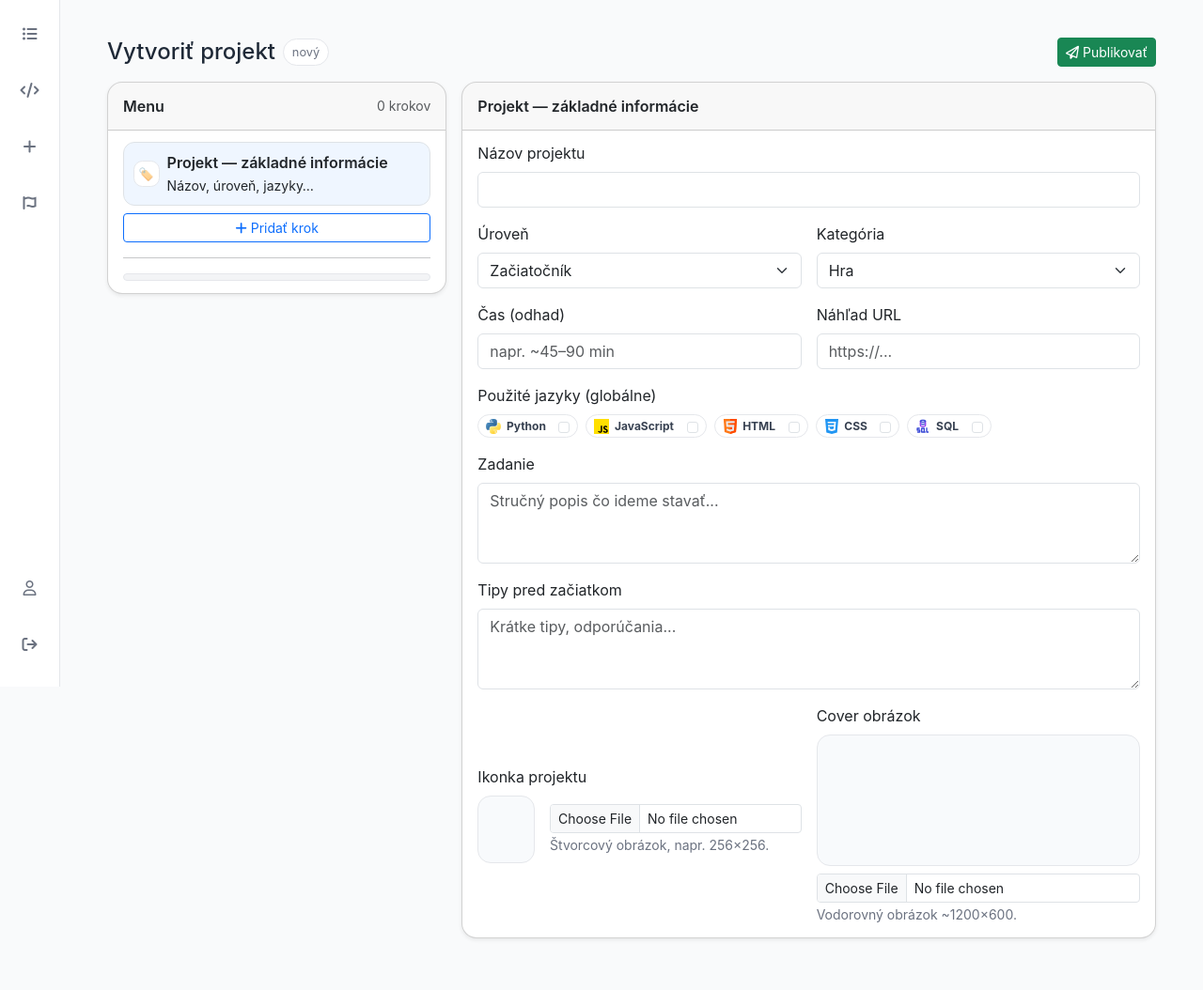
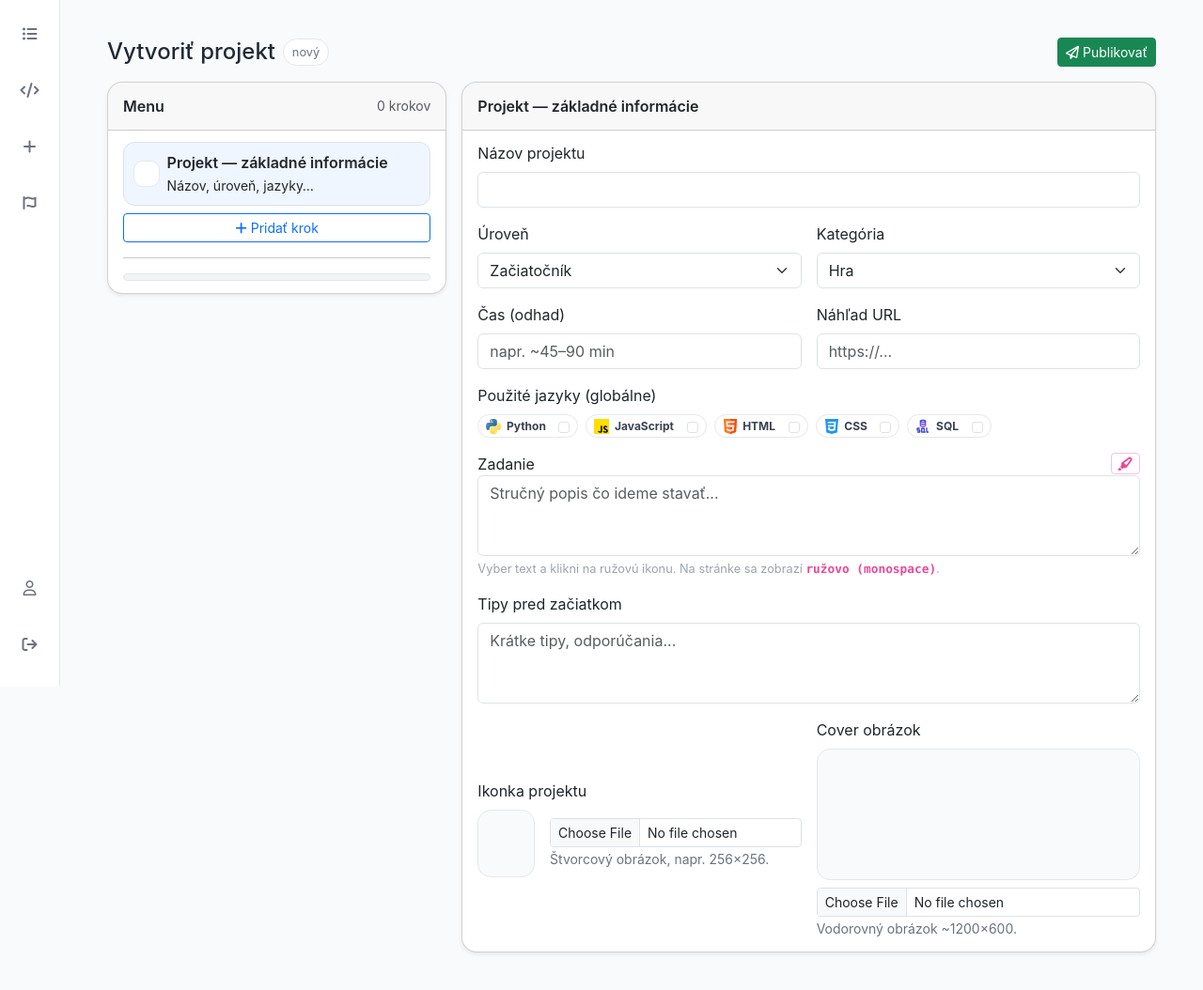
Before and after one commit to andreakollova/platforma-thenthis, a Flask app: page /projekt/vytvorit in a window 1280 px wide. Shown: the part 69-1123 px from the top of the page at 94% size. Before the commit the page ends 1071 px from the top, so only its background shows below. Run offline with Flask 3, Linux system fonts and the light colour scheme; the visitor is signed in with stand-in values (Sample User, id 1); parts of the project's set-up code (start-up, migrations or seed data) failed here and were passed over.

Commit message:
checkpoint pred cielom

```diff
--- a/templates/projekt-vytvorit.html
+++ b/templates/projekt-vytvorit.html
@@ -23,11 +23,6 @@
     border-radius:.6rem; border:1px solid #e5e7eb; background:#fff;
     font-weight:700; font-size:.8rem; color:#111827;
   }
-  /* malá miniatúra ikonky v menu pri meta položke */
-  .builder .steps .idx-img{
-    width:28px; height:28px; border-radius:.6rem;
-    border:1px solid #e5e7eb; object-fit:cover; background:#fff;
-  }
   .builder .steps .controls button { border:1px solid #e5e7eb; background:#fff; border-radius:.4rem; padding:.1rem .35rem; font-size:.75rem; }
 
   .builder .code-shell { position:relative; }
@@ -44,12 +39,28 @@
   .builder .progress-thin>i{ display:block; height:100%; width:0%; background:linear-gradient(90deg,#3b82f6,#22c55e); }
   .builder .lang-badges .badge{ background:#fff; border:1px solid #e5e7eb; color:#374151; border-radius:999px; padding:.2rem .5rem; display:inline-flex; align-items:center; gap:.35rem; }
   .builder .lang-badges .badge img{ width:16px; height:16px; }
-  .hl-kw{ color:#ec4899; font-weight:800; }
+
+  /* výstupné zvýraznenie (zobrazuje sa na detaile aj v malých náhľadoch tu) */
+  .hl-kw{
+    color:#ec4899;
+    font-weight:800;
+    font-family: ui-monospace, SFMono-Regular, Menlo, Monaco, Consolas, "Liberation Mono","Courier New", monospace;
+  }
   .builder code.inline{ background:#111827; color:#dbeafe; padding:.05rem .3rem; border-radius:.35rem; }
 
   .uploader .thumb { width:72px; height:72px; border-radius:14px; border:1px solid #e5e7eb; background:#f8fafc center/cover no-repeat; }
   .uploader .cover { width:100%; height:140px; border-radius:14px; border:1px solid #e5e7eb; background:#f8fafc center/cover no-repeat; }
   .uploader small { color:#6b7280; }
+
+  /* malé ružové ikon-tlačidlá na označenie */
+  .hl-btn{
+    padding:.2rem .4rem;
+    border:1px solid #f5c2de !important;
+    color:#ec4899 !important;
+    line-height:1;
+  }
+  .hl-btn:hover{ background:#fff0f6; }
+  .hl-btn i{ font-size:.9rem; }
 </style>
 
 <main class="builder container py-3">
@@ -141,8 +152,14 @@
               </div>
 
               <div class="col-12">
-                <label class="form-label">Zadanie</label>
+                <div class="d-flex justify-content-between align-items-center">
+                  <label class="form-label mb-0">Zadanie</label>
+                  <button type="button" class="btn btn-outline-secondary btn-sm hl-btn" id="hlAssignment" title="Zvýrazniť">
+                    <i class="fa-solid fa-highlighter"></i>
+                  </button>
+                </div>
                 <textarea id="metaAssignment" class="form-control" rows="3" placeholder="Stručný popis čo ideme stavať..."></textarea>
+                <div class="small-muted mt-1">Vyber text a klikni na ružovú ikonu. Na stránke sa zobrazí <span class="hl-kw">ružovo (monospace)</span>.</div>
               </div>
               <div class="col-12">
                 <label class="form-label">Tipy pred začiatkom</label>
@@ -205,7 +222,12 @@
             </div>
 
             <div class="mb-2">
-              <label class="form-label"><b>Popis (čo ideš spraviť)</b></label>
+              <div class="d-flex justify-content-between align-items-center">
+                <label class="form-label mb-0"><b>Popis (čo ideš spraviť)</b></label>
+                <button type="button" class="btn btn-outline-secondary btn-sm hl-btn" id="hlExplain" title="Zvýrazniť">
+                  <i class="fa-solid fa-highlighter"></i>
+                </button>
+              </div>
               <textarea id="stepExplain" class="form-control" rows="3"></textarea>
             </div>
 
@@ -213,21 +235,30 @@
               <div class="col-md-6">
                 <label class="form-label d-flex align-items-center justify-content-between">
                   <span><b>Body</b></span>
-                  <button class="btn btn-sm btn-outline-secondary" id="btnAddBullet" type="button">+ pridať</button>
+                  <button class="btn btn-sm btn-outline-secondary hl-btn" id="btnAddBullet" type="button" title="Pridať">
+                    <i class="fa-solid fa-plus"></i>
+                  </button>
                 </label>
                 <div id="bulletsBox" class="d-grid gap-2"></div>
               </div>
               <div class="col-md-6">
                 <label class="form-label d-flex align-items-center justify-content-between">
                   <span><b>Checklist</b></span>
-                  <button class="btn btn-sm btn-outline-secondary" id="btnAddCheck" type="button">+ pridať</button>
+                  <button class="btn btn-sm btn-outline-secondary hl-btn" id="btnAddCheck" type="button" title="Pridať">
+                    <i class="fa-solid fa-plus"></i>
+                  </button>
                 </label>
                 <div id="checksBox" class="d-grid gap-2"></div>
               </div>
             </div>
 
             <div class="mb-2">
-              <label class="form-label"><b>Hinty</b></label>
+              <div class="d-flex justify-content-between align-items-center">
+                <label class="form-label mb-0"><b>Hinty</b></label>
+                <button type="button" class="btn btn-outline-secondary btn-sm hl-btn" id="hlHint" title="Zvýrazniť">
+                  <i class="fa-solid fa-highlighter"></i>
+                </button>
+              </div>
               <textarea id="stepHint" class="form-control" rows="2"></textarea>
             </div>
 
@@ -273,6 +304,42 @@
   const esc = (s)=> (s??'').replace(/&/g,'&amp;').replace(/</g,'&lt;').replace(/>/g,'&gt;');
   const STATIC_BASE = "{{ url_for('static', filename='') }}";
 
+  // === zvýraznenie: vkladáme **…** (na detaile sa z toho stane <span class="hl-kw">…</span>)
+  function toggleHighlight(el){
+    const prefix = '**', suffix = '**';
+    const start = el.selectionStart ?? 0;
+    const end   = el.selectionEnd   ?? 0;
+    const v = el.value || '';
+
+    if (start === end) {
+      el.value = v.slice(0,start) + prefix + suffix + v.slice(end);
+      const pos = start + prefix.length;
+      el.focus(); el.selectionStart = el.selectionEnd = pos;
+      el.dispatchEvent(new Event('input', {bubbles:true}));
+      return;
+    }
+
+    const sel = v.slice(start, end);
+    const before = v.slice(0, start);
+    const after = v.slice(end);
+
+    if (sel.startsWith(prefix) && sel.endsWith(suffix)) {
+      const inner = sel.slice(prefix.length, sel.length - suffix.length);
+      el.value = before + inner + after;
+      el.focus(); el.selectionStart = start; el.selectionEnd = start + inner.length;
+    } else if (v.slice(Math.max(0,start-prefix.length), start) === prefix &&
+               v.slice(end, end+suffix.length) === suffix) {
+      const realStart = start - prefix.length, realEnd = end + suffix.length;
+      el.value = v.slice(0, realStart) + sel + v.slice(realEnd);
+      el.focus(); el.selectionStart = realStart; el.selectionEnd = realStart + sel.length;
+    } else {
+      el.value = before + prefix + sel + suffix + after;
+      const s2 = start + prefix.length, e2 = s2 + sel.length;
+      el.focus(); el.selectionStart = s2; el.selectionEnd = e2;
+    }
+    el.dispatchEvent(new Event('input', {bubbles:true}));
+  }
+
   const STORE_KEY = 'project_builder_db_v1';
   let meta = {
     title:'', level:'Začiatočník', category:'Hra', time:'', preview:'',
@@ -283,7 +350,7 @@
   let steps = [];    // [{title,explain,bullets[],checks[],hint,file,code,added[]}]
   let current = -1;  // -1=meta
 
-  // --- vždy začni s čistým formulárom (ak nepoužiješ ?resume=1) ---
+  // čistý štart (iba ak nie je ?resume=1)
   const url = new URL(location.href);
   const resume = url.searchParams.get('resume') === '1';
   if (!resume) localStorage.removeItem(STORE_KEY);
@@ -295,7 +362,6 @@
   const metaTime=$('#metaTime'); const metaPreview=$('#metaPreview'); const metaAssignment=$('#metaAssignment'); const metaTips=$('#metaTips');
   const langPython=$('#langPython'); const langJS=$('#langJS'); const langHTML=$('#langHTML'); const langCSS=$('#langCSS'); const langSQL=$('#langSQL');
 
-  // upload refs
   const metaIcon=$('#metaIcon'); const metaCover=$('#metaCover');
   const metaIconPreview=$('#metaIconPreview'); const metaCoverPreview=$('#metaCoverPreview');
   const metaIconPathLabel=$('#metaIconPathLabel'); const metaCoverPathLabel=$('#metaCoverPathLabel');
@@ -326,7 +392,6 @@
     metaTime.value=meta.time; metaPreview.value=meta.preview; metaAssignment.value=meta.assignment; metaTips.value=meta.tips;
     langPython.checked=!!meta.langs.Python; langJS.checked=!!meta.langs.JavaScript; langHTML.checked=!!meta.langs.HTML; langCSS.checked=!!meta.langs.CSS; langSQL.checked=!!meta.langs.SQL;
 
-    // previews for uploads
     metaIconPreview.style.backgroundImage = meta.icon_path ? `url('${STATIC_BASE}${meta.icon_path}')` : 'none';
     metaCoverPreview.style.backgroundImage = meta.cover_path ? `url('${STATIC_BASE}${meta.cover_path}')` : 'none';
     metaIconPathLabel.textContent = meta.icon_path || '';
@@ -344,11 +409,11 @@
     });
   });
 
-  // image upload helper
+  // upload helper
   async function uploadImage(file, kind){
     const fd = new FormData();
     fd.append('file', file);
-    fd.append('kind', kind); // 'icon' | 'cover'
+    fd.append('kind', kind);
     const res = await fetch("{{ url_for('api_upload_project_image') }}", {
       method:'POST', body: fd, credentials:'same-origin'
     });
@@ -356,7 +421,7 @@
     if(!res.ok || data.ok === false || !data.path){
       throw new Error(data.error || 'Upload zlyhal');
     }
-    return data.path; // relatívne k /static
+    return data.path;
   }
 
   // sidebar
@@ -364,11 +429,8 @@
     stepsList.innerHTML='';
     const metaLi=document.createElement('li');
     metaLi.className='border meta'+(current===-1?' active':'');
-    const iconHTML = meta.icon_path
-      ? `<img class="idx-img" src="${STATIC_BASE}${meta.icon_path}" alt="ikonka">`
-      : `<span class="idx">🏷️</span>`;
     metaLi.innerHTML=`
-      ${iconHTML}
+      <span class="idx" aria-hidden="true"></span>
       <div class="title">
         <div class="fw-semibold">Projekt — základné informácie</div>
         <small>Názov, úroveň, jazyky…</small>
@@ -399,19 +461,43 @@
   // bullets/checks helpers
   function addBulletRow(text=''){
     const el=document.createElement('div'); el.className='input-group';
-    el.innerHTML=`<span class="input-group-text">•</span><input type="text" class="form-control step-md-input" value="${text.replace(/"/g,'&quot;')}"><button class="btn btn-outline-secondary" type="button">×</button>`;
-    el.querySelector('button').onclick=()=> el.remove(); bulletsBox.appendChild(el);
+    el.innerHTML=`
+      <span class="input-group-text">•</span>
+      <input type="text" class="form-control step-md-input" value="${text.replace(/"/g,'&quot;')}">
+      <button class="btn btn-outline-secondary hl-btn" type="button" data-role="hl" title="Zvýrazniť">
+        <i class="fa-solid fa-highlighter"></i>
+      </button>
+      <button class="btn btn-outline-secondary" type="button" data-role="del">×</button>`;
+    const input = el.querySelector('input');
+    el.querySelector('[data-role="hl"]').onclick = ()=> toggleHighlight(input);
+    el.querySelector('[data-role="del"]').onclick = ()=> el.remove();
+    bulletsBox.appendChild(el);
   }
   function addCheckRow(text=''){
     const el=document.createElement('div'); el.className='input-group';
-    el.innerHTML=`<span class="input-group-text"><i class="fa-regular fa-square"></i></span><input type="text" class="form-control step-md-input" value="${text.replace(/"/g,'&quot;')}"><button class="btn btn-outline-secondary" type="button">×</button>`;
-    el.querySelector('button').onclick=()=> el.remove(); checksBox.appendChild(el);
+    el.innerHTML=`
+      <span class="input-group-text"><i class="fa-regular fa-square"></i></span>
+      <input type="text" class="form-control step-md-input" value="${text.replace(/"/g,'&quot;')}">
+      <button class="btn btn-outline-secondary hl-btn" type="button" data-role="hl" title="Zvýrazniť">
+        <i class="fa-solid fa-highlighter"></i>
+      </button>
+      <button class="btn btn-outline-secondary" type="button" data-role="del">×</button>`;
+    const input = el.querySelector('input');
+    el.querySelector('[data-role="hl"]').onclick = ()=> toggleHighlight(input);
+    el.querySelector('[data-role="del"]').onclick = ()=> el.remove();
+    checksBox.appendChild(el);
   }
 
   // code preview + toggles
   function renderCodePreview(){
     const lines = (stepCode.value||'').split('\n');
-    const kept = (stepAdded.value||'').split(',').map(x=>+x.trim()).filter(n=>!isNaN(n) && n>=0 && n<lines.length);
+    const kept = (stepAdded.value||'')
+      .split(',')
+      .map(x=>x.trim())
+      .filter(Boolean)
+      .map(x=>+x)
+      .filter(n=>!isNaN(n) && n>=0 && n<lines.length);
+
     stepAdded.value = kept.join(',');
     const set = new Set(kept);
     const html = lines.map((ln,i)=>`<span class="code-line ${set.has(i)?'added':''}" data-line="${i}">${esc(ln)}</span>`).join('\n');
@@ -422,7 +508,9 @@
     codePreview._handler = (e)=>{
       const s = e.target.closest('.code-line'); if(!s) return;
       s.classList.toggle('added');
-      const idxs = Array.from(codePreview.querySelectorAll('.code-line')).map((n,idx)=> n.classList.contains('added')?idx:null).filter(v=>v!==null);
+      const idxs = Array.from(codePreview.querySelectorAll('.code-line'))
+        .map((n,idx)=> n.classList.contains('added')?idx:null)
+        .filter(v=>v!==null);
       stepAdded.value = idxs.join(',');
       if (current>=0 && steps[current]) { steps[current].added = idxs; saveLocal(); }
     };
@@ -441,6 +529,7 @@
     bulletsBox.innerHTML=''; (s.bullets||[]).forEach(t=>addBulletRow(t));
     checksBox.innerHTML=''; (s.checks||[]).forEach(t=>addCheckRow(t));
 
+    // nič defaultne neoznačuj (alebo z DB)
     const linesLen = (stepCode.value||'').split('\n').length;
     const safeAdded = (s.added||[]).filter(n=> typeof n==='number' && n>=0 && n<linesLen);
     stepAdded.value = safeAdded.join(',');
@@ -488,7 +577,7 @@
       metaIconPreview.style.backgroundImage = `url('${STATIC_BASE}${path}')`;
       metaIconPathLabel.textContent = path;
       saveLocal();
-      renderStepsList(); // refresh bočného menu s ikonou
+      renderStepsList();
     }catch(err){ alert('Upload ikonky zlyhal: '+err.message); }
   });
   metaCover.addEventListener('change', async (e)=>{
@@ -511,16 +600,20 @@
   btnAddCheck.onclick = ()=> addCheckRow('');
   stepCode.addEventListener('input', renderCodePreview);
   stepFile.addEventListener('input', ()=>{ previewFileLabel.textContent = stepFile.value || '—'; });
+
+  // highlight ikonky
+  document.getElementById('hlAssignment').onclick = ()=> toggleHighlight(metaAssignment);
+  document.getElementById('hlExplain').onclick    = ()=> toggleHighlight(stepExplain);
+  document.getElementById('hlHint').onclick       = ()=> toggleHighlight(stepHint);
+
   $('#btnStepUp').onclick=()=>{ if(current>0){ const t=steps[current-1]; steps[current-1]=steps[current]; steps[current]=t; current--; saveLocal(); renderStepsList(); renderStepEditor(); } };
   $('#btnStepDown').onclick=()=>{ if(current<steps.length-1){ const t=steps[current+1]; steps[current+1]=steps[current]; steps[current]=t; current++; saveLocal(); renderStepsList(); renderStepEditor(); } };
   $('#btnStepDelete').onclick=()=>{ if(current>=0 && confirm('Vymazať tento krok?')){ steps.splice(current,1); current=Math.min(current,steps.length-1); saveLocal(); if(current===-1){ selectMeta(); } else { renderStepsList(); renderStepEditor(); } } };
 
-  // ================== PREVIEW FLOW (bez DB) ==================
-  // uloží payload do localStorage a presmeruje na projekt-html s ?preview=1
+  // PREVIEW (bez DB)
   btnPublish.addEventListener('click', () => {
     if (typeof updateMeta === 'function') updateMeta();
     if (typeof applyStepForm === 'function' && typeof current === 'number' && current >= 0) applyStepForm();
-
     const payload = { meta, steps };
     localStorage.setItem('project_preview_v1', JSON.stringify(payload));
     window.location.href = "{{ url_for('projekt_html') }}?preview=1";
```
Also changed, not shown: templates/projekt-html.html (+15 -2 lines).
